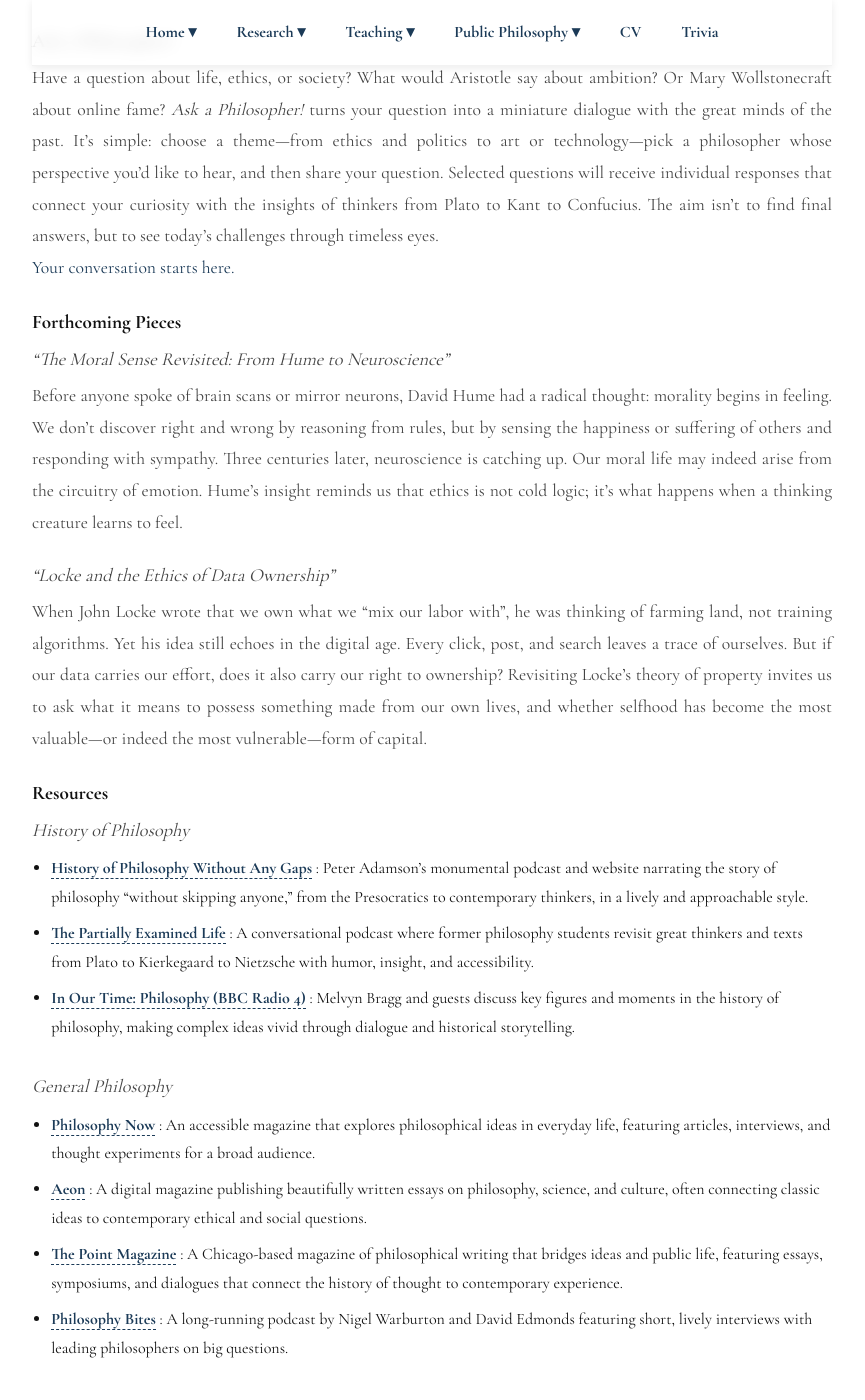
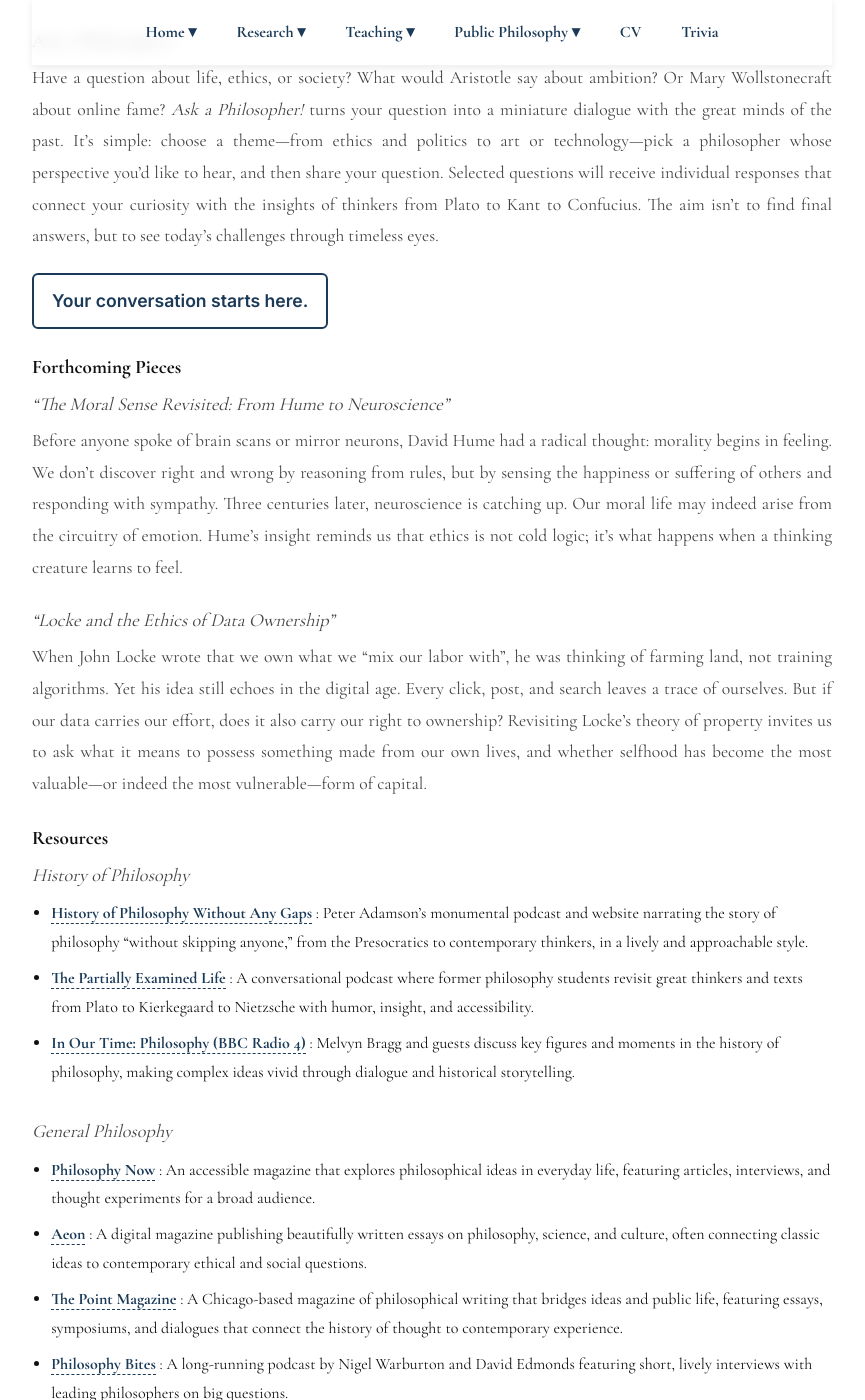
Before and after one commit to aileencluo/aileencluo.github.io, a Jekyll site: the page built from public-philosophy.md, in a window 1280 px wide and 1400 px high, scrolled down 628 px. Shown: the whole window, without its empty margins (208-1073 px from the left). Built offline with Jekyll 4.4.1, drawn with Linux system fonts in a browser that asks for light colours.

Commit message:
Update style.css

```diff
--- a/assets/css/style.css
+++ b/assets/css/style.css
@@ -457,6 +457,31 @@ h2[id] {
   margin-top: 10px;
 }
 
+/* =========================
+   Ask Button (Public Philosophy)
+   ========================= */
+.ask-button {
+  display: inline-block;
+  margin-top: 1.2em;
+  padding: 10px 18px;
+  font-family: 'Inter', sans-serif;
+  font-weight: 600;
+  font-size: 1em;
+  color: var(--brand);
+  border: 2px solid var(--brand);
+  border-radius: 6px;
+  background: #fff;
+  text-decoration: none;
+  transition: all 0.25s ease;
+}
+
+.ask-button:hover {
+  background: var(--brand);
+  color: #fff;
+  box-shadow: 0 4px 10px rgba(0,0,0,0.1);
+  text-decoration: none;
+}
+
 
 
 
@@ -509,3 +534,13 @@ h2[id] {
     max-width: 90%;   /* 保持和正文宽度一致 */
   }
 }
+
+/* 移动端居中按钮 */
+@media (max-width: 768px) {
+  .ask-button {
+    display: block;          /* 让按钮独占一行 */
+    margin: 1.5em auto;      /* 上下间距 + 自动水平居中 */
+    text-align: center;
+    width: fit-content;      /* 只占自身宽度 */
+  }
+}
```
